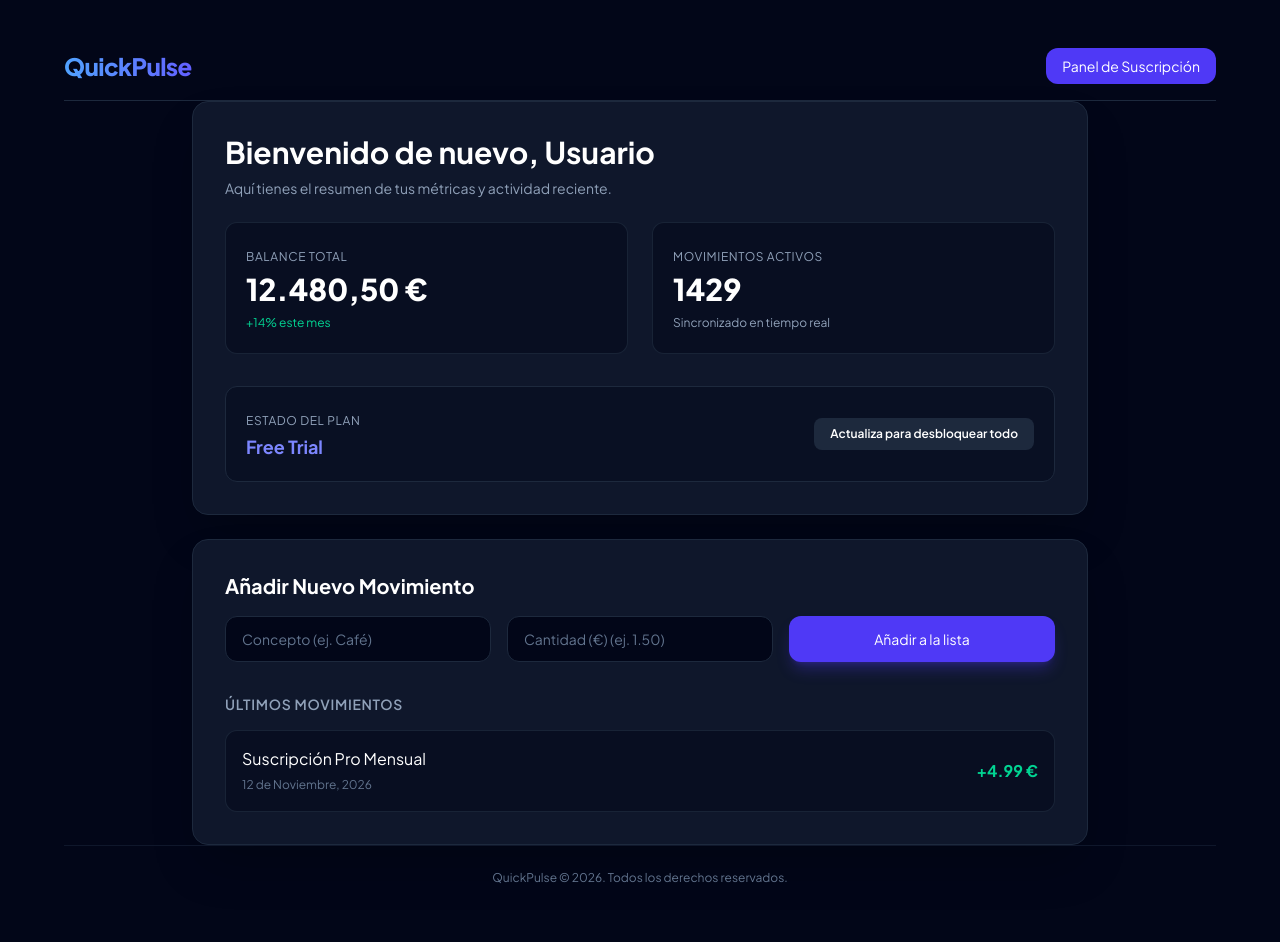
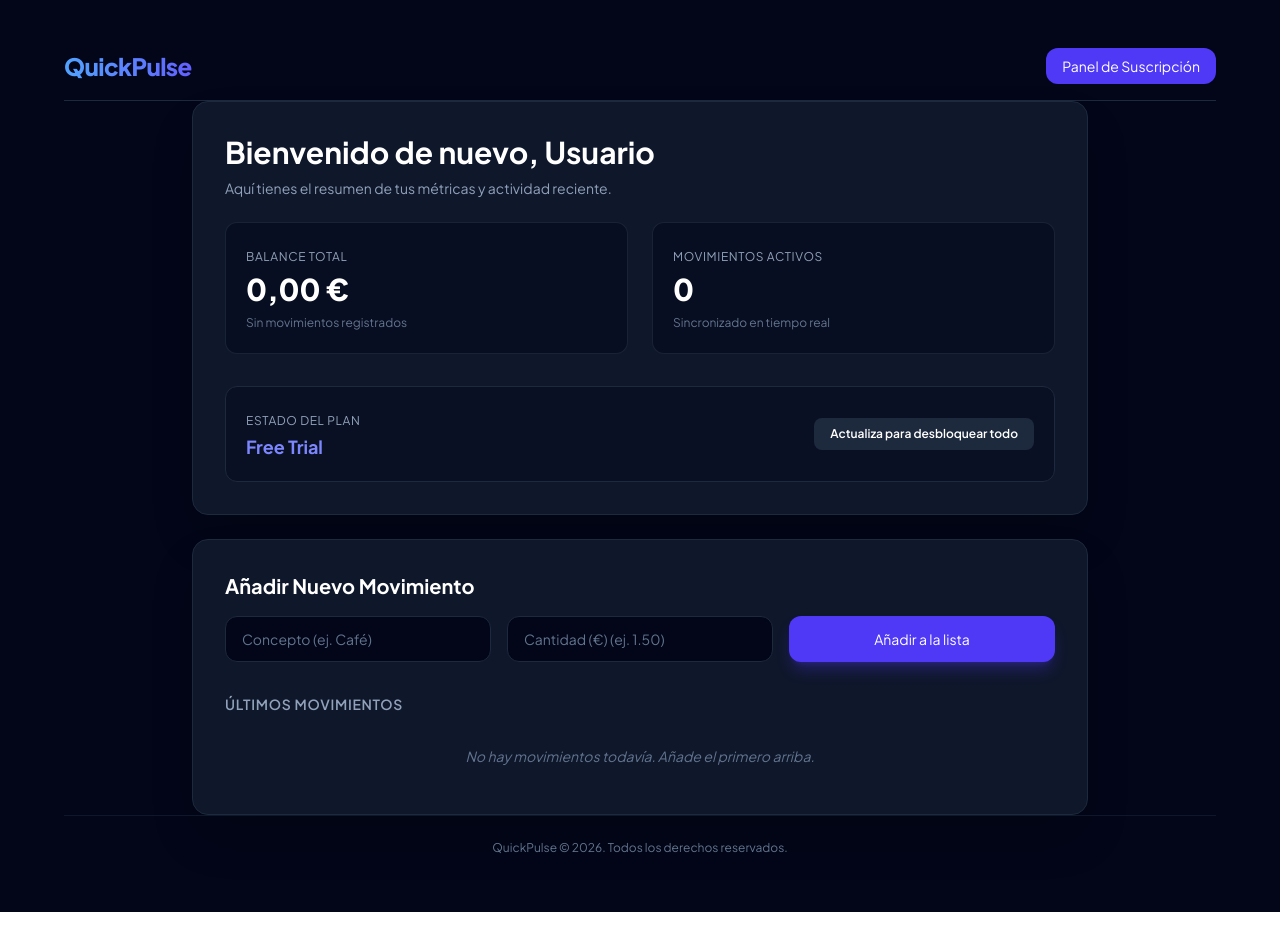
Before and after one commit to 0342ggn-web/QuickPulse, a Next.js app: page / in a window 1280 px wide. After the commit the page ends 912 px from the top, so only its background shows below. Built offline with nearby package versions, Linux system fonts and the light colour scheme.

Commit message:
Poner contadores a cero y panel limpio

```diff
--- a/app/page.tsx
+++ b/app/page.tsx
@@ -11,14 +11,12 @@ interface Transaction {
 }
 
 export default function Home() {
-  const [transactions, setTransactions] = useState<Transaction[]>([
-    { id: 1, text: 'Suscripción Pro Mensual', amount: 4.99, date: '12 de Noviembre, 2026' },
-  ]);
+  const [transactions, setTransactions] = useState<Transaction[]>([]);
   const [inputText, setInputText] = useState('');
   const [inputAmount, setInputAmount] = useState('');
 
-  // Calcular el balance total sumando los gastos/ingresos añadidos + la base inicial
-  const baseBalance = 12475.51;
+  // Balance inicial a 0
+  const baseBalance = 0;
   const totalBalance = baseBalance + transactions.reduce((acc, t) => acc + t.amount, 0);
 
   const handleAddTransaction = (e: React.FormEvent) => {
@@ -72,13 +70,13 @@ export default function Home() {
               <div className="text-3xl font-extrabold text-white mt-1">
                 {totalBalance.toLocaleString('es-ES', { minimumFractionDigits: 2, maximumFractionDigits: 2 })} €
               </div>
-              <span className="text-xs text-emerald-400 font-medium mt-2 inline-block">+14% este mes</span>
+              <span className="text-xs text-slate-500 font-medium mt-2 inline-block">Sin movimientos registrados</span>
             </div>
 
             <div className="bg-slate-950/50 border border-slate-800/80 rounded-xl p-5">
               <span className="text-xs font-medium text-slate-400 uppercase tracking-wider">Movimientos Activos</span>
-              <div className="text-3xl font-extrabold text-white mt-1">{1428 + transactions.length}</div>
-              <span className="text-xs text-slate-400 font-medium mt-2 inline-block">Sincronizado en tiempo real</span>
+              <div className="text-3xl font-extrabold text-white mt-1">{transactions.length}</div>
+              <span className="text-xs text-slate-500 font-medium mt-2 inline-block">Sincronizado en tiempo real</span>
             </div>
           </div>
 
@@ -127,7 +125,10 @@ export default function Home() {
           {/* Lista de Últimos Movimientos */}
           <h4 className="text-sm font-semibold text-slate-400 uppercase tracking-wider mb-4">Últimos Movimientos</h4>
           <div className="space-y-3">
-            {transactions.map((t) => (
+            {transactions.length === 0 ? (
+              <p className="text-slate-500 text-sm italic text-center py-4">No hay movimientos todavía. Añade el primero arriba.</p>
+            ) : (
+              transactions.map((t) => (
                 <div key={t.id} className="bg-slate-950/50 border border-slate-800/80 rounded-xl p-4 flex items-center justify-between">
                   <div>
                     <div className="font-medium text-white">{t.text}</div>
@@ -137,7 +138,8 @@ export default function Home() {
                     {t.amount > 0 ? `+${t.amount.toFixed(2)} €` : `${t.amount.toFixed(2)} €`}
                   </div>
                 </div>
-            ))}
+              ))
+            )}
           </div>
         </div>
 
--- a/package.json
+++ b/package.json
@@ -18,7 +18,7 @@
     "stripe": "^23.1.0"
   },
   "devDependencies": {
-    "@types/node": "26.6.6",
+    "@types/node": "^26.6.6",
     "@types/react": "19.3.0",
     "autoprefixer": "^10.6.2",
     "postcss": "^8.5.32",
```
Also changed, not shown: 1 other file (tests, documents, lock files or other folders). Lines whose indentation alone changed are shown as unchanged.
